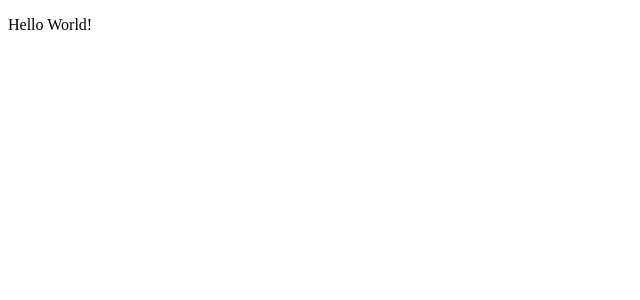
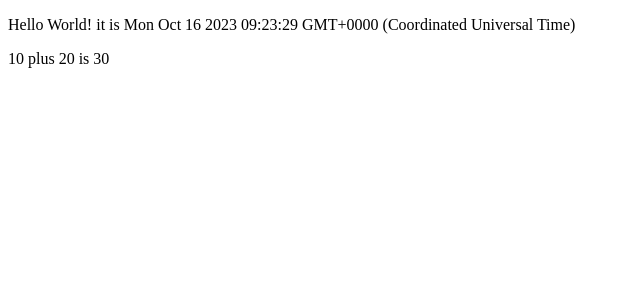
Before and after one commit to MarcusMathuram46/react-project, a React (Vite) app: page / in a window 1280 px wide. Shown: the top 300 px of the page, without its empty margins (0-640 px from the left). Built offline with nearby package versions, Linux system fonts and the light colour scheme.

Commit message:
adding dynamic content to a component

```diff
--- a/src/App.jsx
+++ b/src/App.jsx
@@ -1,10 +1,17 @@
 function App() {
+  const now = new Date();
 
-  console.log('Hello from Component');
+  // simple addition
+  const a =10;
+  const b =20;
+
 
   return(
     <div>
-      <p>Hello World!</p>
+      <p>Hello World! it is { now.toString() }</p>
+      <p>
+        {a} plus {b} is {a + b}
+      </p>
     </div>
   );
 }
```
